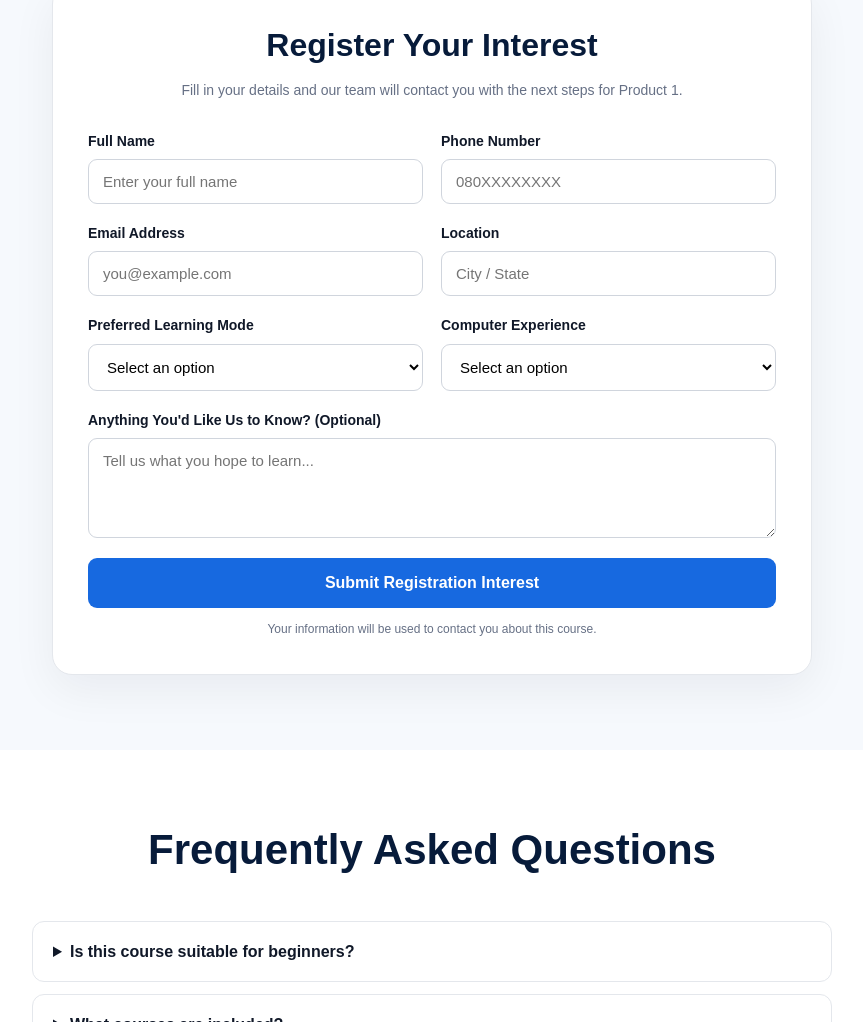
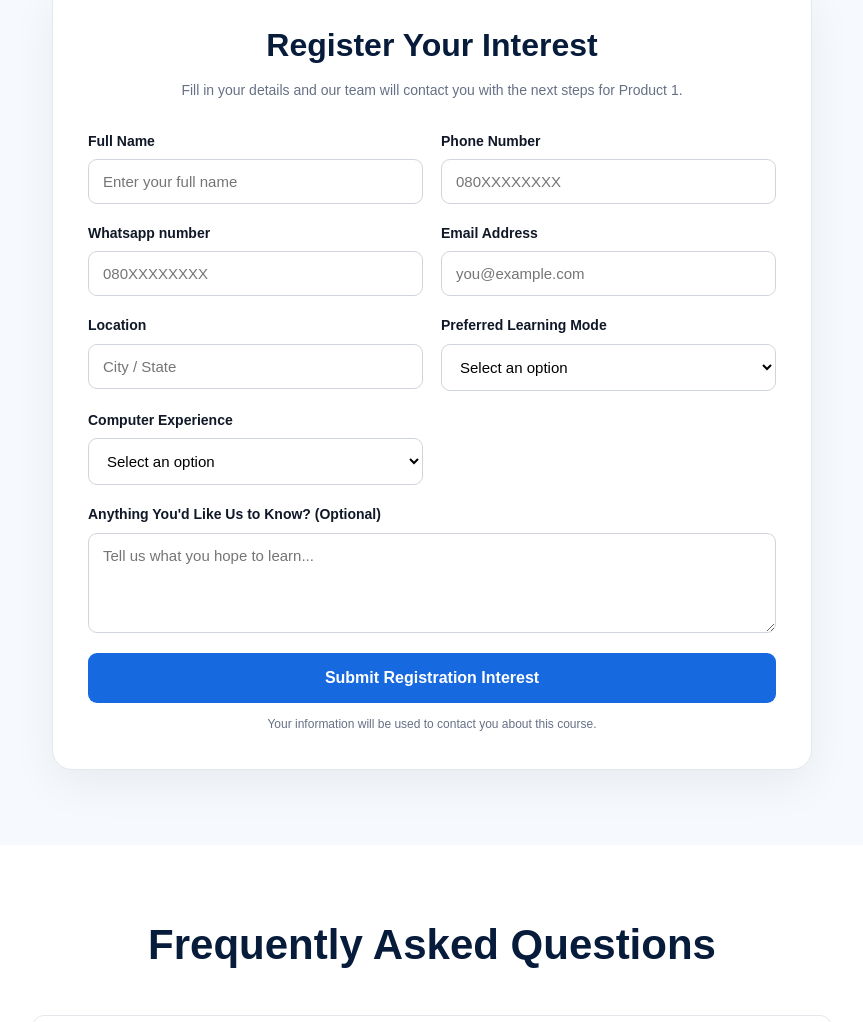
Before and after one commit to Brainboi2683/ELEVIQ-LANDING-PAGES, a plain HTML site: page product1.html in a window 1280 px wide. Shown: the part 3540-4562 px from the top of the page, without its empty margins (208-1071 px from the left). Drawn offline with Linux system fonts and the light colour scheme.

Commit message:
Update product1.html

```diff
--- a/product1.html
+++ b/product1.html
@@ -1208,6 +1208,22 @@
               >
 
             </div>
+            <div class="field">
+
+              <label for="phone">
+                Whatsapp number
+              </label>
+
+              <input
+                type="tel"
+                id="phone"
+                name="phone"
+                placeholder="080XXXXXXXX"
+                required
+              >
+
+            </div>
+
 
 
             <div class="field">
```
